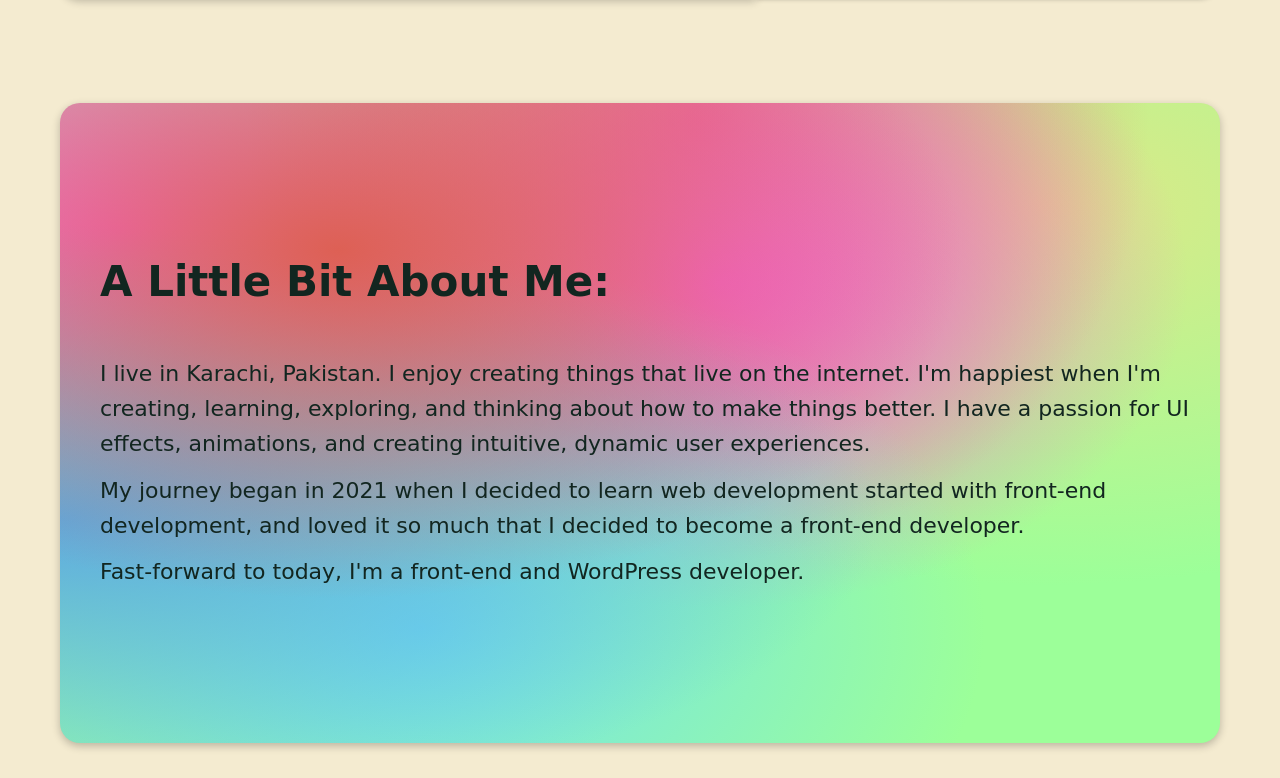
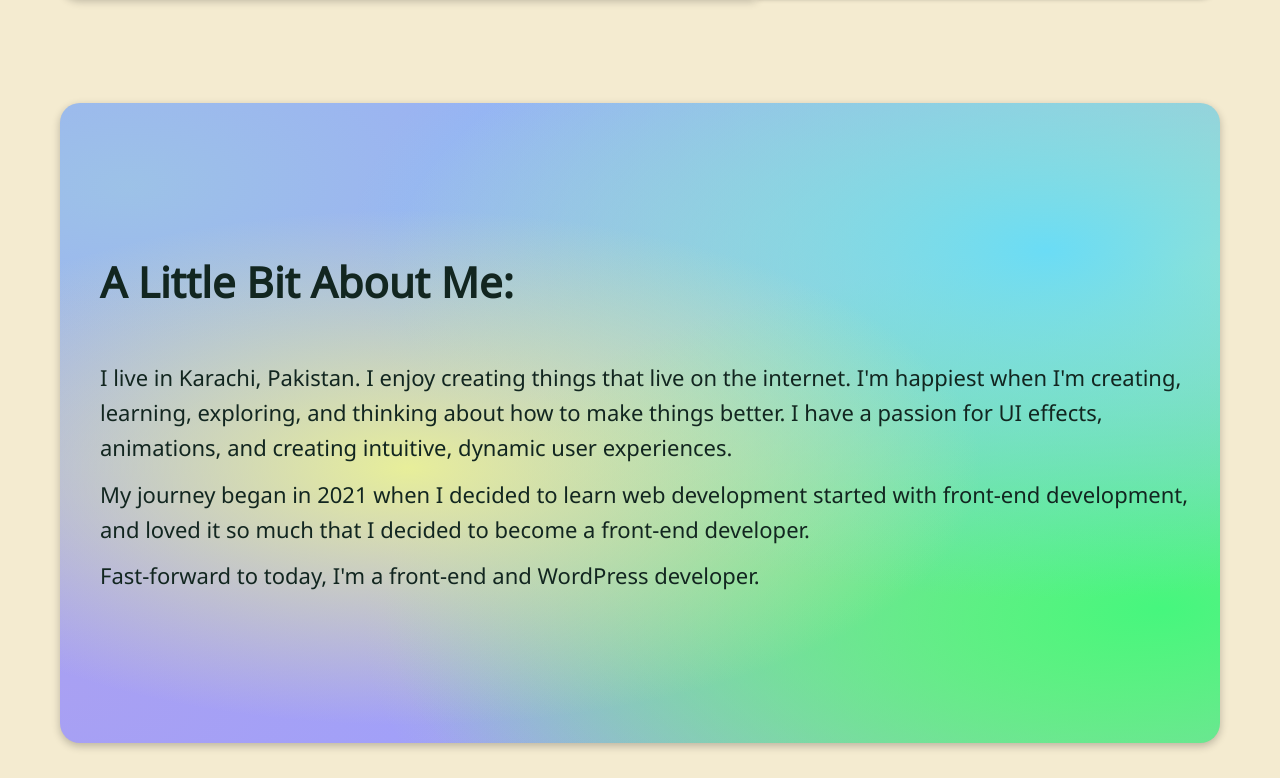
Before and after one commit to Maryam2310/Maryam-Choudhary-Portfolio, a plain HTML site: page index.html in a window 1280 px wide. Shown: the part 762-1540 px from the top of the page. Drawn offline with Linux system fonts and the light colour scheme.

Commit message:
changed font and about section bg color

```diff
--- a/scss/_about.scss
+++ b/scss/_about.scss
@@ -4,10 +4,10 @@
 
     height: 100vh;
 
-@include mobile{
-    height: 100%;
-    margin: 2rem 0;
-}
+    @include mobile {
+        height: 100%;
+        margin: 2rem 0;
+    }
 }
 
 .about-section-container {
@@ -25,17 +25,18 @@
     flex-direction: column;
     justify-content: center;
     border-radius: $border-radius ;
-    background-color: #9cff99;
+    background-color: #99a0ff;
     background-image:
-        radial-gradient(at 24% 23%, hsla(5, 67%, 60%, 1) 0px, transparent 50%),
-        radial-gradient(at 0% 65%, hsla(204, 68%, 62%, 1) 0px, transparent 50%),
-        radial-gradient(at 31% 82%, hsla(187, 80%, 69%, 1) 0px, transparent 50%),
-        radial-gradient(at 57% 28%, hsla(309, 88%, 68%, 1) 0px, transparent 50%),
-        radial-gradient(at 55% 3%, hsla(354, 67%, 66%, 1) 0px, transparent 50%),
-        radial-gradient(at 85% 16%, hsla(67, 68%, 72%, 1) 0px, transparent 50%),
-        radial-gradient(at 5% 20%, hsla(299, 97%, 71%, 1) 0px, transparent 50%);
+        radial-gradient(at 30% 57%, hsla(65, 72%, 77%, 1) 0px, transparent 50%),
+        radial-gradient(at 85% 23%, hsla(191, 88%, 69%, 1) 0px, transparent 50%),
+        radial-gradient(at 95% 79%, hsla(139, 91%, 62%, 1) 0px, transparent 50%),
+        radial-gradient(at 89% 82%, hsla(97, 67%, 71%, 1) 0px, transparent 50%),
+        radial-gradient(at 0% 92%, hsla(246, 77%, 79%, 1) 0px, transparent 50%),
+        radial-gradient(at 97% 26%, hsla(65, 80%, 73%, 1) 0px, transparent 50%),
+        radial-gradient(at 6% 13%, hsla(210, 61%, 76%, 1) 0px, transparent 50%);
     box-shadow: rgba(0, 0, 0, 0.24) 0px 3px 8px;
-margin-bottom: 3rem;
+    margin-bottom: 3rem;
+
     @include mobile {
         border-radius: 0;
     }
--- a/scss/_config.scss
+++ b/scss/_config.scss
@@ -1,5 +1,4 @@
-//variables
-
+@import url('https://fonts.googleapis.com/css2?family=Noto+Sans&display=swap');
 $line-height: 4px;
 $line-space: 6px;
 $menu-icon-height: (
@@ -7,7 +6,7 @@ $menu-icon-height: (
 );
 $y-off-set: $line-height + $line-space;
 $cubic-bezier-in: cubic-bezier(0.3, 1, 0.7, 1);
-$font-family-one: 'Arima', cursive;
+$font-family-one:  'Noto Sans', sans-serif;
 $border-radius: 20px;
 $color-text: #122620;
 $color-main-background: #F4EBD0;
```
Also changed, not shown: css/main.css, scss/main.scss (line endings or trailing spaces), 1 other file.
